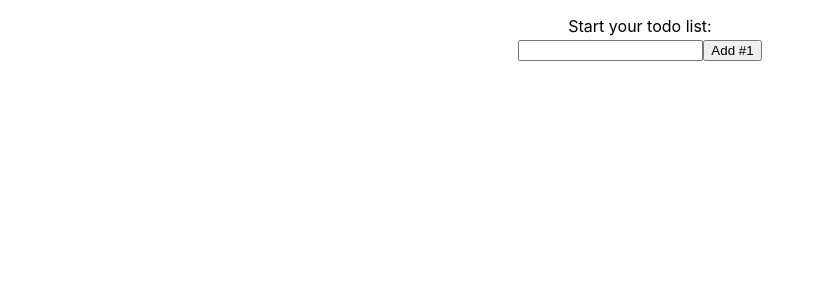
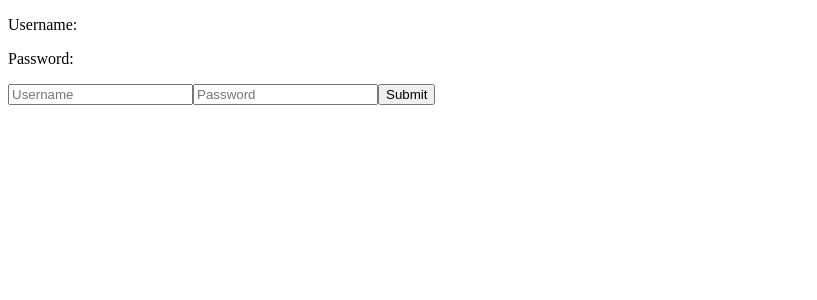
Before and after one commit to sdbeng/controlled-components-demo, a React (Create React App) app: page / in a window 1280 px wide. Shown: the top 300 px of the page, without its empty margins (0-817 px from the left). Built offline with nearby package versions, Linux system fonts and the light colour scheme.

Commit message:
Controlled components - multi input form

```diff
--- /dev/null
+++ b/src-todosapp/App.js
@@ -0,0 +1,54 @@
+import React, { Component } from 'react';
+// import logo from './logo.svg';
+import './App.css';
+import TodoList from './components/TodoList';
+
+class App extends Component {
+  constructor(){
+    super()
+    this.state = {todos:[], text:''}
+    this.handleChange = this.handleChange.bind(this)
+    this.onHandleSubmit = this.onHandleSubmit.bind(this)
+  }
+  handleChange(e){
+    this.setState({
+      text:e.target.value
+    })
+  }
+  onHandleSubmit(e){
+    e.preventDefault()
+    if(!this.state.text.length){
+      return;
+    }
+    // create object
+    const newTodo = {
+      text:this.state.text,
+      id:Date.now()
+    }
+    this.setState(state => ({
+      todos:state.todos.concat(newTodo),
+      // todos:{...state.todos, newTodo},//check spread syntax
+      text:''
+    }))
+  }
+
+  render() {
+    return (
+      <div className="App">
+      <TodoList todos={this.state.todos} />
+      <form onSubmit={this.onHandleSubmit} >
+      <label htmlFor="newitem">Start your todo list:</label>
+      <input
+      id="newitem"
+      onChange={this.handleChange}
+      value={this.state.text}
+      />
+      <button>Add #{this.state.todos.length+1} </button>
+      </form>
+
+      </div>
+    );
+  }
+}
+
+export default App;
--- a/src/App.js
+++ b/src/App.js
@@ -1,54 +1,8 @@
-import React, { Component } from 'react';
-// import logo from './logo.svg';
-import './App.css';
-import TodoList from './components/TodoList';
+import React from "react";
+import Form from "./components/Form";
 
-class App extends Component {
-  constructor(){
-    super()
-    this.state = {todos:[], text:''}
-    this.handleChange = this.handleChange.bind(this)
-    this.onHandleSubmit = this.onHandleSubmit.bind(this)
-  }
-  handleChange(e){
-    this.setState({
-      text:e.target.value
-    })
-  }
-  onHandleSubmit(e){
-    e.preventDefault()
-    if(!this.state.text.length){
-      return;
-    }
-    // create object
-    const newTodo = {
-      text:this.state.text,
-      id:Date.now()
-    }
-    this.setState(state => ({
-      todos:state.todos.concat(newTodo),
-      // todos:{...state.todos, newTodo},//check spread syntax
-      text:''
-    }))
-  }
-
-  render() {
-    return (
-      <div className="App">
-      <TodoList todos={this.state.todos} />
-      <form onSubmit={this.onHandleSubmit} >
-      <label htmlFor="newitem">Start your todo list:</label>
-      <input
-      id="newitem"
-      onChange={this.handleChange}
-      value={this.state.text}
-      />
-      <button>Add #{this.state.todos.length+1} </button>
-      </form>
-
-      </div>
-    );
-  }
+function App() {
+  return <Form />;
 }
 
 export default App;
--- /dev/null
+++ b/src/components/Form.js
@@ -0,0 +1,57 @@
+import React, { Component } from "react";
+
+// Handling Multiple Inputs
+// When you need to handle multiple controlled input elements, you can add a name attribute to each element and let the handler function choose what to do based on the value of event.target.name.
+
+class Form extends Component {
+  // Setting the initial values of this.state.username and this.state.password
+  state = {
+    username: "",
+    password: ""
+  };
+
+  onHandleChange = (e) => {
+    // console.log('e.target.name:', e.target.name);
+    // console.log('e.target.value:', e.target.value);
+    // const value = e.target.value
+    // const name = e.target.name
+    // or
+    const {name, value} = e.target
+    this.setState({
+      [name]:value
+    })
+  }
+  handleSubmit = (e) => {
+    e.preventDefault()
+    console.log('username submitted', this.state.username);
+    console.log('password submitted', this.state.password);
+
+  }
+
+  render() {
+    return (
+      <form onSubmit={this.handleSubmit}>
+        <p>Username: {this.state.username}</p>
+        <p>Password: {this.state.password}</p>
+
+        <input
+          type="text"
+          name='username'
+          placeholder="Username"
+          value={this.state.username}
+          onChange={this.onHandleChange}
+        />
+        <input
+          name="password"
+          type="password"
+          placeholder="Password"
+          value={this.state.password}
+          onChange={this.onHandleChange}
+        />
+        <button>Submit</button>
+      </form>
+    );
+  }
+}
+
+export default Form;
--- a/src/index.js
+++ b/src/index.js
@@ -1,12 +1,5 @@
-import React from 'react';
-import ReactDOM from 'react-dom';
-import './index.css';
-import App from './App';
-import * as serviceWorker from './serviceWorker';
+import React from "react";
+import ReactDOM from "react-dom";
+import App from "./App";
 
-ReactDOM.render(<App />, document.getElementById('root'));
-
-// If you want your app to work offline and load faster, you can change
-// unregister() to register() below. Note this comes with some pitfalls.
-// Learn more about service workers: http://bit.ly/CRA-PWA
-serviceWorker.unregister();
+ReactDOM.render(<App />, document.getElementById("root"));
```
Also changed, not shown: src-todosapp/index.js (added, +12 -0 lines), src-todosapp/App.css (renamed from src/App.css), src-todosapp/components/App-orig.js (renamed from src/components/App-orig.js), src-todosapp/components/Navbar.js (renamed from src/components/Navbar.js), src-todosapp/components/TodoApp.js (renamed from src/components/TodoApp.js), src-todosapp/components/TodoList.js (renamed from src/components/TodoList.js), src-todosapp/index.css (renamed from src/index.css), src-todosapp/logo.svg (renamed from src/logo.svg), src-todosapp/serviceWorker.js (renamed from src/serviceWorker.js), 1 other file (tests, documents, lock files or other folders).
